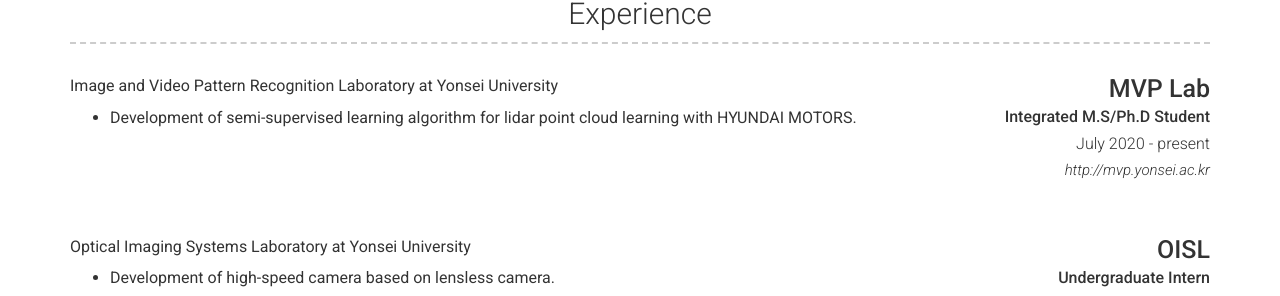
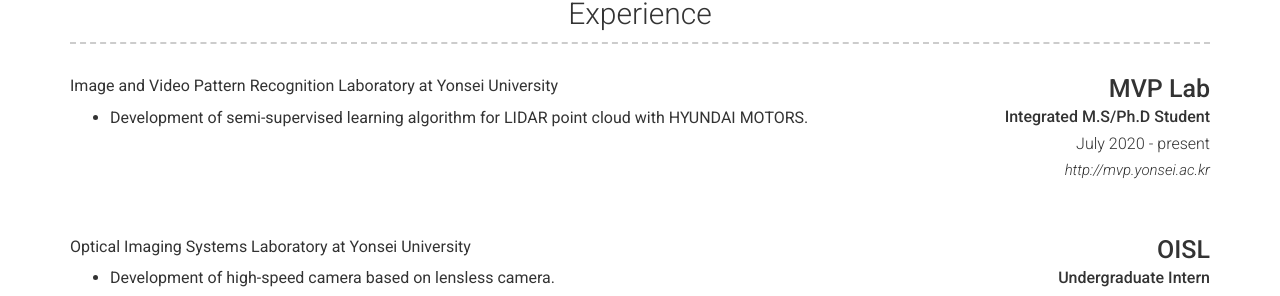
Before and after one commit to Hydragon516/hydragon516.github.io, a Jekyll site: the page built from index.md, in a window 1280 px wide. Shown: the part 1137-1433 px from the top of the page. Built offline with Jekyll 4.4.1, drawn with Linux system fonts in a browser that asks for light colours; nearby versions of some CDN libraries.

Commit message:
Update _config.yml

```diff
--- a/_config.yml
+++ b/_config.yml
@@ -125,7 +125,7 @@ content:
         #   Image and Video Pattern Recognition Laboratory at Yonsei University
         description: |
           Image and Video Pattern Recognition Laboratory at Yonsei University
-            - Development of semi-supervised learning algorithm for lidar point cloud learning with HYUNDAI MOTORS.
+            - Development of semi-supervised learning algorithm for LIDAR point cloud with HYUNDAI MOTORS.
       - layout: right
         title: OISL
         sub_title: Undergraduate Intern
```
